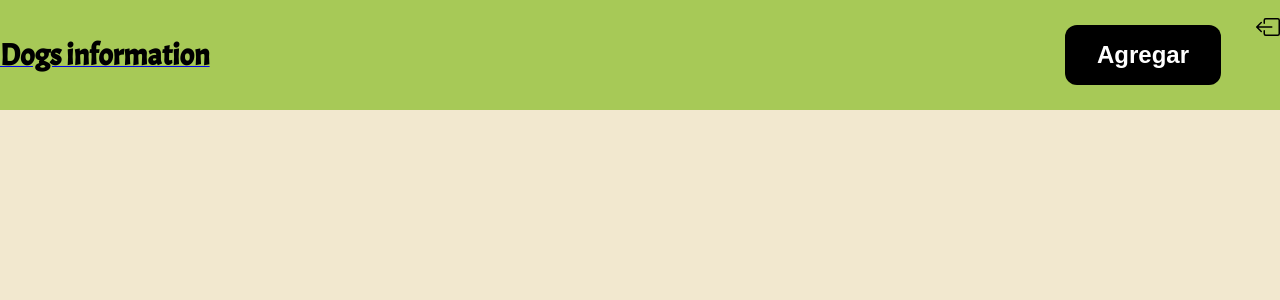
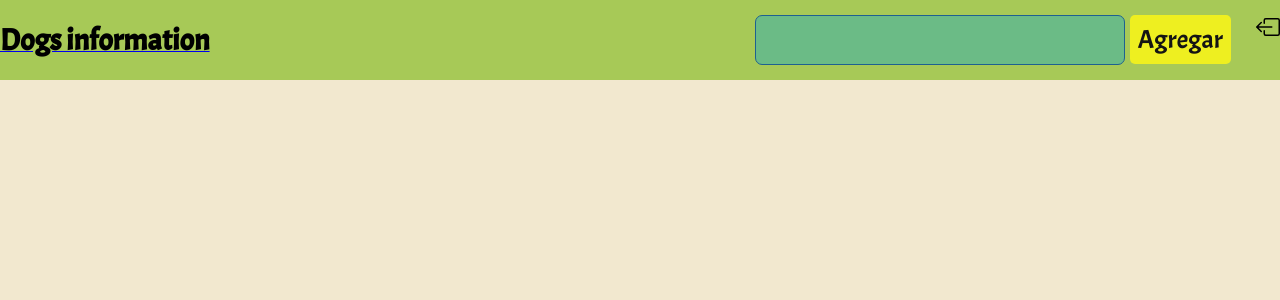
Before and after one commit to JonathanG0m3z/PI-Dogs, a React (Create React App) app in the folder client/: page /detail in a window 1280 px wide. Shown: the top 300 px of the page. Built offline with nearby package versions, Linux system fonts and the light colour scheme.

Commit message:
inputSearch

```diff
--- a/client/src/components/Home/Home.jsx
+++ b/client/src/components/Home/Home.jsx
@@ -33,7 +33,6 @@ export default function Home(props){
     },[page,breeds,allBreeds]);
         return(
             <>
-            {console.log("Renderizando")}
                 <Paginator setPage={setPage}
                 setPageChange={setPageChange}
                 cardsPerPage={cardsPerPage}
--- a/client/src/components/Nav/Nav.module.css
+++ b/client/src/components/Nav/Nav.module.css
@@ -29,7 +29,7 @@
     font-size: 30px;
 }
 
-.nav input{
+.nav .check{
     display: none;
 }
 
--- a/client/src/components/SearchBar/SearchBar.module.css
+++ b/client/src/components/SearchBar/SearchBar.module.css
@@ -7,45 +7,19 @@
     font-size: 24px;
     font-weight: bold;
 }
-.buttonSearch{
-    margin: 10px;
-    background: black;
-    border: none;
-    cursor: pointer;
-    padding: 16px 32px;
-    color: white;
-    font-size: 24px;
-    font-weight: bold;
-    position: relative;
-    border-radius: 12px;
-}
-.buttonSearch::before{
-    content: "";
-    position: absolute;
-    top: 0;
-    left: 0;
-    z-index: -1;
-    width: 100%;
-    height: 100%;
-    background: linear-gradient(45deg,
-    green, yellow, white, yellow, green, yellow, white, green
-    );
-    background-size: 800%;
-    border-radius: 10px;
-    filter: blur(8px);
-    animation: glowing 20s linear infinite;
-}
-@keyframes glowing {
-    0%{
-        background-position: 0 0;
-    }
-    50%{
-        background-position: 400% 0;
-    }
-    100%{
-        background-position: 0 0;
-    }
-}
 .inputSearch:focus{
     box-shadow: 0 0 35px #4f9;
 }
+.buttonSearch{
+    border-radius: 5px;
+    border: transparent;
+    font-size: 26px;
+    background-color: #eeef20;
+    font-family: "Acme";
+    color: #141414;
+    padding: 8px;
+    margin-left: 5px;
+}
+.buttonSearch:hover{
+    background-color: #ffff3f;
+}
```
